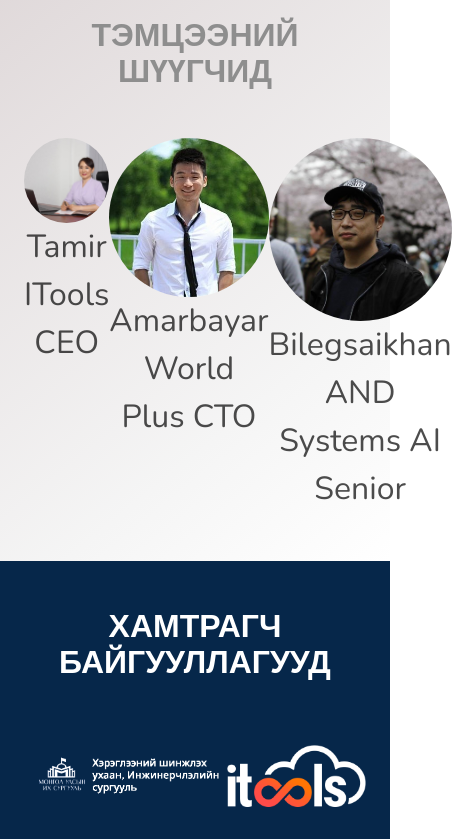
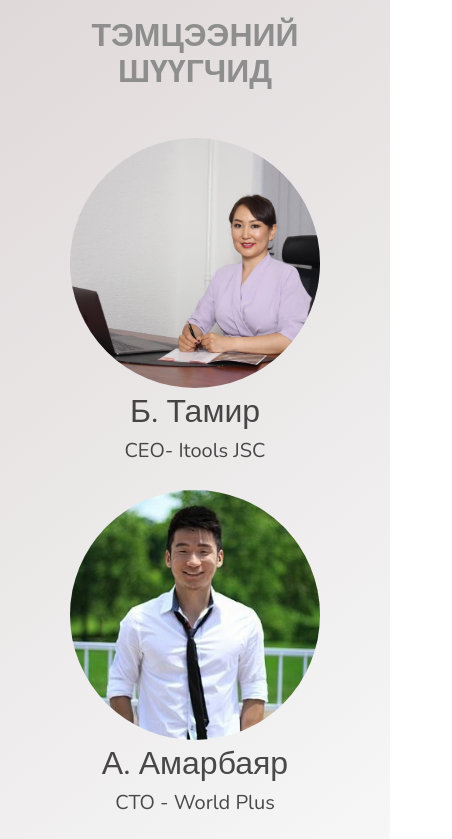
Before and after one commit to hackumclub/hackathon-covid, a website built with Parcel: page index.html in a window 390 px wide. Shown: the part 3280-4119 px from the top of the page, 452 px wide, since content can reach past the window. Built offline with nearby package versions, Linux system fonts and the light colour scheme; a script that the page names is missing.

Commit message:
responsive fixed

```diff
--- a/index.html
+++ b/index.html
@@ -262,42 +262,62 @@
     <section class="hero is-medium is-light is-bold">
       <div class="hero-body">
         <div class="container has-text-centered about">
-          <h2 class="title is-uppercase" style="margin-bottom: 3rem;">Тэмцээний шүүгчид</h2>
-          <div class="is-flex is-justify-content-space-around	">
-            <div>
-              <img width="300" style="border-radius: 50%" src="/img/tamir.jpg" alt="" srcset="">
-              <h3 class="is-size-3">Tamir</h3>
-              <p class="is-size-3">ITools CEO</p>
+          <h2 class="title is-uppercase" style="margin-bottom: 3rem">
+            Тэмцээний шүүгчид
+          </h2>
+          <div class="columns">
+            <div class="column">
+              <img
+                width="250"
+                style="border-radius: 50%"
+                src="/img/tamir.jpg"
+                alt=""
+                srcset=""
+              />
+              <h3 class="is-size-3">Б. Тамир</h3>
+              <p class="is-size-5">CEO- Itools JSC</p>
             </div>
-            <div>
-              <img width="300" style="border-radius: 50%" src="/img/amarbayar.jpg" alt="" srcset="">
-              <h3 class="is-size-3">Amarbayar</h3>
-              <p class="is-size-3">World Plus CTO</p>
-
+            <div class="column">
+              <img
+                width="250"
+                style="border-radius: 50%"
+                src="/img/amarbayar.jpg"
+                alt=""
+                srcset=""
+              />
+              <h3 class="is-size-3">А. Амарбаяр</h3>
+              <p class="is-size-5">CTO - World Plus</p>
             </div>
-            <div>
-              <img width="300" style="border-radius: 50%" src="/img/bilegsaikhan.jpg" alt="" srcset="">
-              <h3 class="is-size-3">Bilegsaikhan</h3>
-              <p class="is-size-3">AND Systems AI Senior</p>
-
+            <div class="column">
+              <img
+                width="250"
+                style="border-radius: 50%"
+                src="/img/bilegsaikhan.jpg"
+                alt=""
+                srcset=""
+              />
+              <h3 class="is-size-3">Б. Билэгсайхан</h3>
+              <p class="is-size-5">AI Senior - AND Systems</p>
             </div>
           </div>
-
-
         </div>
       </div>
     </section>
     <section class="hero is-medium is-light is-bold blue">
       <div class="hero-body">
         <div class="container has-text-centered about">
-          <h2 style="color:white !important; margin-bottom: 4rem" class="title is-uppercase">Хамтрагч байгууллагууд</h2>
-          <div class="is-flex is-justify-content-space-around	">
-            <div class="mkut">
-              <img src="/img/hshuis.png" alt="" srcset="">
+          <h2
+            style="color: white !important; margin-bottom: 4rem"
+            class="title is-uppercase"
+          >
+            Хамтрагч байгууллагууд
+          </h2>
+          <div class="columns">
+            <div class="column">
+              <img width="300" src="/img/hshuis.png" alt="" srcset="" />
             </div>
-            <div class="itools">
-              <img src="/img/itools.png" alt="" srcset="">
-
+            <div class="column">
+              <img width="200" src="/img/itools.png" alt="" srcset="" />
             </div>
           </div>
         </div>
```
